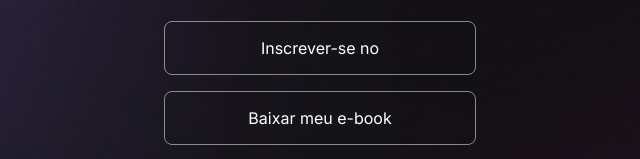
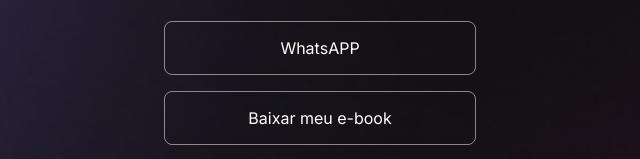
Before and after one commit to dony5921/Rocktseat_1, a plain HTML site: page index.html in a window 1280 px wide. Shown: the part 263-422 px from the top of the page, 320-960 px from the left. Drawn offline with nearby package versions, Linux system fonts and the light colour scheme.

Commit message:
feat:atualizado_link_whats

```diff
--- a/index.html
+++ b/index.html
@@ -27,7 +27,7 @@
 
       <ul>
          <li>
-          <a href="#">Inscrever-se no</a>
+          <a href="https://api.whatsapp.com/send?phone=5519987173943&text=Ola!">WhatsAPP</a>
          </li>
 
          <li>
```
